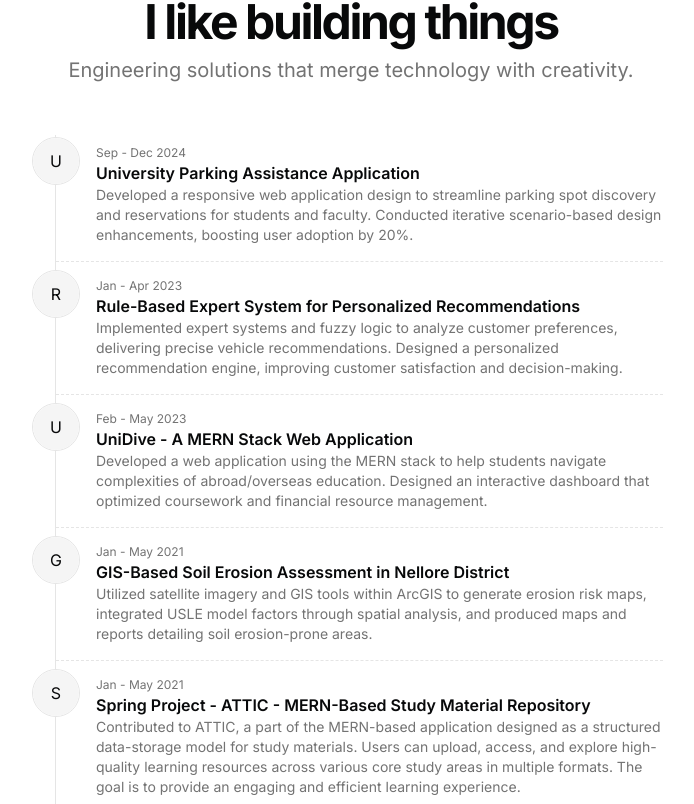
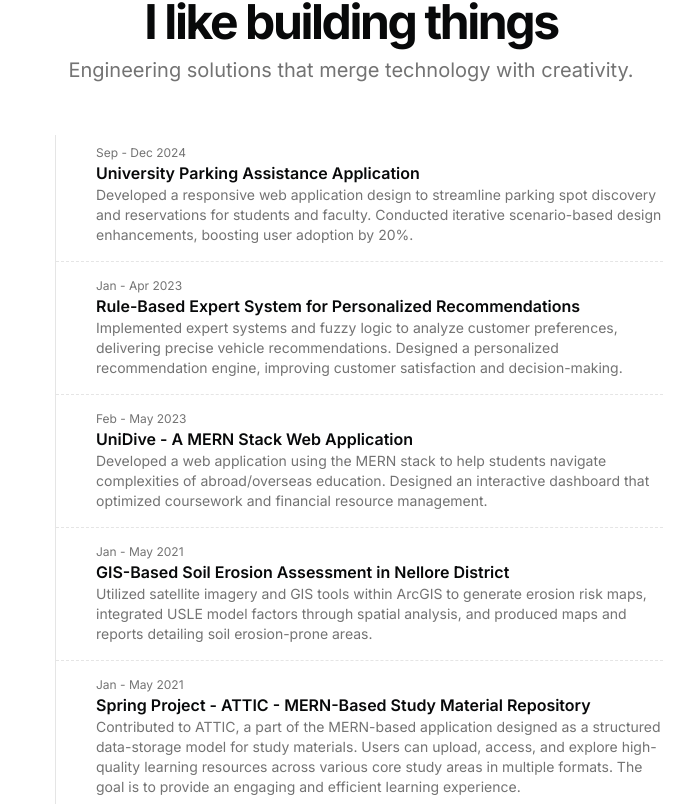
Before and after one commit to Siddardha21/Siddardha, a Next.js app: page / in a window 1280 px wide. Shown: the part 1276-2080 px from the top of the page, without its empty margins (289-983 px from the left). Built offline with nearby package versions, Linux system fonts and the light colour scheme.

Commit message:
updated 4

```diff
--- a/src/components/hackathon-card.tsx
+++ b/src/components/hackathon-card.tsx
@@ -7,16 +7,11 @@ export function HackathonCard({
   title,
   description,
   dates,
-  image,
   links,
 }: Props) {
   return (
     <li className="relative ml-10 py-4">
       <div className="absolute -left-16 top-2 flex items-center justify-center bg-white rounded-full">
-        <Avatar className="border size-12 m-auto">
-          <AvatarImage src={image} alt={title} className="object-contain" />
-          <AvatarFallback>{title[0]}</AvatarFallback>
-        </Avatar>
       </div>
       <div className="flex flex-1 flex-col justify-start gap-1">
         {dates && (
```
